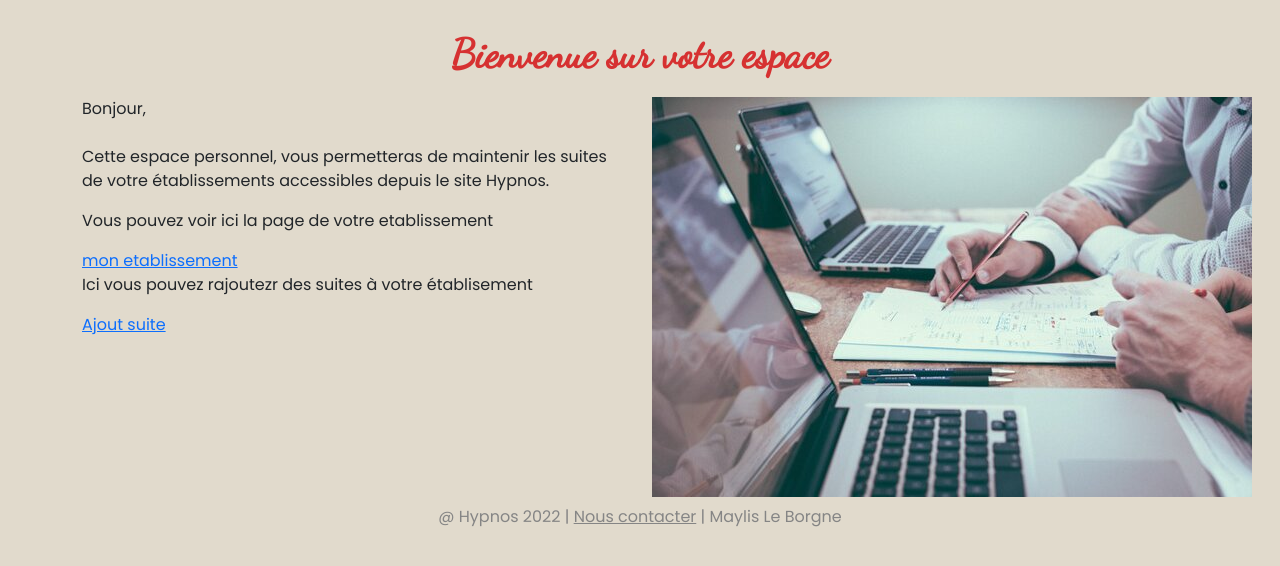
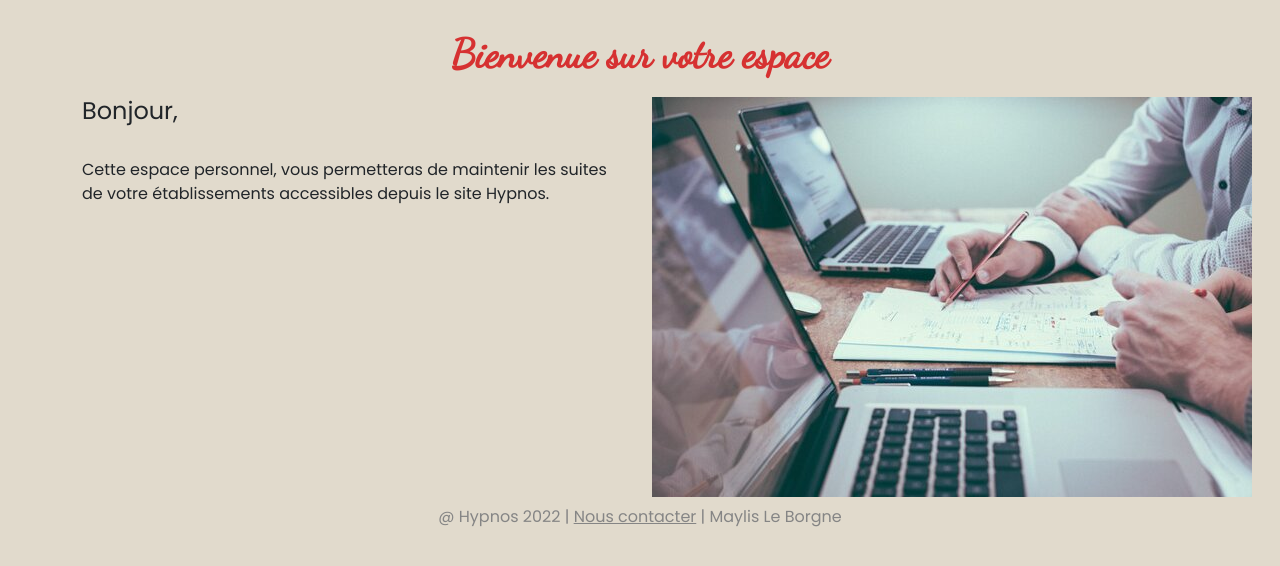
Before and after one commit to mayyyyyl/ECF, a Flask app: page /gerant in a window 1280 px wide. Shown: the part 111-677 px from the top of the page. Run offline with Flask 2, Linux system fonts and the light colour scheme; some libraries are stand-ins or nearby versions.

Commit message:
ajout contact vue gerant

```diff
--- a/route/contact.py
+++ b/route/contact.py
@@ -1,5 +1,6 @@
 from flask import Blueprint, render_template, request
-from flask_login import login_required
+from flask_login import current_user, login_required
+from app import Gerant
 from utils.mail_to import send_mail
 
 contact_api = Blueprint('contact_api', __name__)
@@ -21,4 +22,7 @@ def contact():
 
         return render_template("contact.html")
     else:
+        gerant = Gerant.get_or_none(current_user.id == Gerant.user)
+        if gerant:
+            return render_template("gerant/contact.html")
         return render_template("contact.html")
--- a/templates/gerant/etablissement.html
+++ b/templates/gerant/etablissement.html
@@ -1,7 +1,7 @@
 {% extends "gerant/navbar.html" %}
 {% block content %}
 <div class="container">
-    <h1>{{ hotel.name }}</h1>
+    <h1>{{ hotel[0].name }}</h1>
     <div class="row mb-4">
         <div class="col-md-6">
             <p class="explication">Retrouvez ici la liste de nos suites</p>
@@ -13,7 +13,7 @@
     <div class="row">
         {% for s in hotel %}
         <div class="col-lg-4 col-md-12">
-            <div class="card">
+            <div class="card mb-5">
                 <img class="card-img-top" src="/static/img/uploads/{{ s.suite.img }}" alt="photo de la suite">
                 <div class="card-body">
                     <h4 class="card-title">{{ s.suite.titre }}</h4>
--- a/templates/gerant/index.html
+++ b/templates/gerant/index.html
@@ -5,13 +5,9 @@
     <h1>Bienvenue sur votre espace {{ current_user.firstname|capitalize}}</h1>
     <div class="row">
         <div class="col-md-6">
-            <p>Bonjour, <br><br>
-                Cette espace personnel, vous permetteras de maintenir les suites de votre
+            <h4>Bonjour, </h4>
+            <p><br>Cette espace personnel, vous permetteras de maintenir les suites de votre
                 établissements accessibles depuis le site Hypnos.</p>
-            <p>Vous pouvez voir ici la page de votre etablissement</p><a href="{{ url_for('suite_api.suite_add') }}">mon
-                etablissement</a>
-            <p>Ici vous pouvez rajoutezr des suites à votre établisement</p><a
-                href="{{ url_for('index_api.hotel_info') }}?hotelid={{ current_user.hotel}}">Ajout suite</a>
         </div>
         <div class="col-md-6">
             <img src="/static/img/index_gerant.jpg">
```
